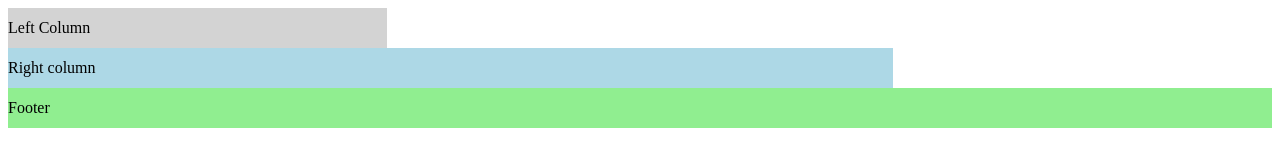
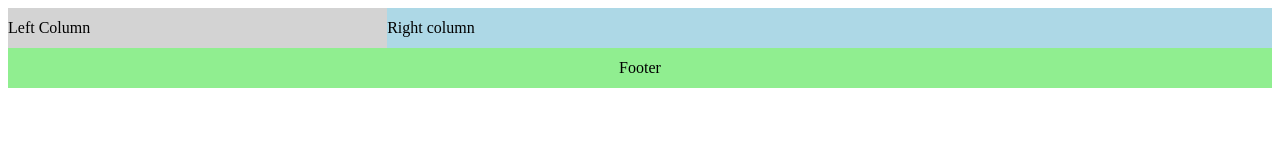
Before and after one commit to Gaurav1838/Web_Programming_msrit, a plain HTML site: page mca030/float_clear.html in a window 1280 px wide. Drawn offline with Linux system fonts and the light colour scheme.

Commit message:
Update float_clear.html

```diff
--- a/mca030/float_clear.html
+++ b/mca030/float_clear.html
@@ -18,13 +18,15 @@
             height: 40px;
             width: 70%;
             line-height: 40px;
-            clear: left;
+            float: left;
         }
         footer{
             background-color: lightgreen;
             height: 40px;
             line-height: 40px;
             clear: left;
+            text-align: center;
+
         }
     </style>
 </head>
```
